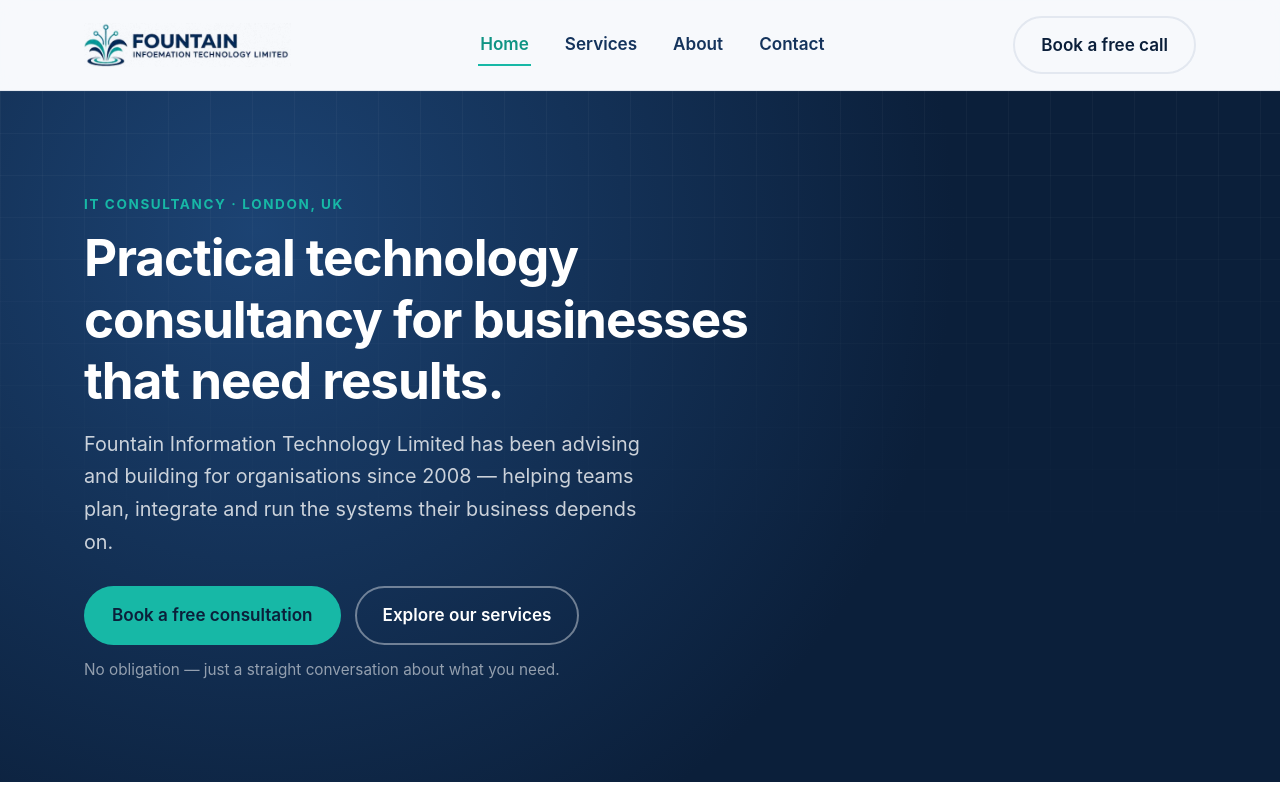
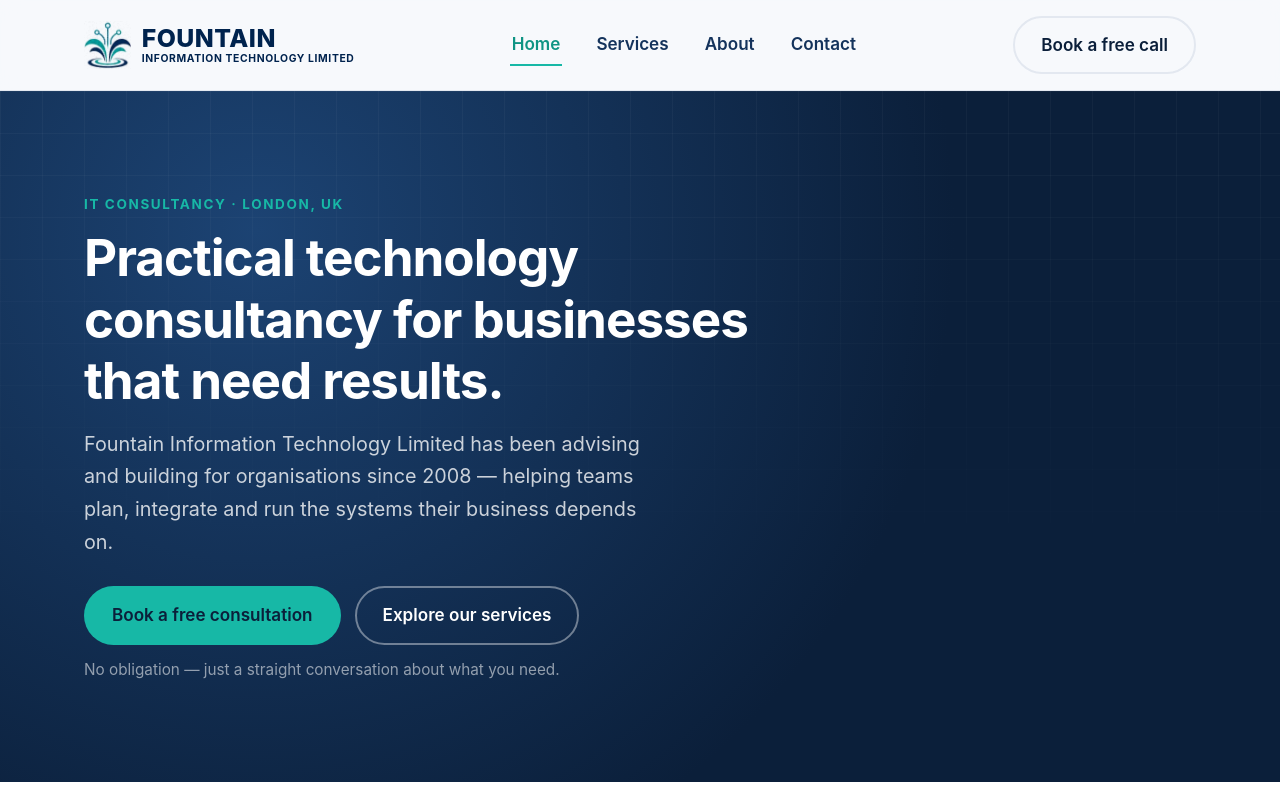
Before and after one commit to yomzywayne/fountain-information, a plain HTML site: page website/index.html in a window 1280 px wide. Shown: the top 800 px of the page. Drawn offline with Linux system fonts and the light colour scheme.

Commit message:
Rebuild header logo as icon plus readable text

```diff
--- a/website/css/styles.css
+++ b/website/css/styles.css
@@ -168,17 +168,38 @@ ul {
 .brand {
   display: flex;
   align-items: center;
-  gap: 10px;
-  font-weight: 800;
-  font-size: 1.15rem;
-  color: var(--navy);
+  gap: clamp(8px, 0.8vw, 12px);
+  color: #00234e;
+  line-height: 1;
 }
 
-.brand-logo {
+/* Fountain icon from the company logo; the name beside it is real text so it
+   stays sharp and readable at every screen size */
+.brand-icon {
   display: block;
-  /* Scales with screen width: 22px on phones, about 44px on laptops, 48px max */
-  height: clamp(22px, calc(2.4vw + 13px), 48px);
+  height: clamp(36px, calc(1.4vw + 30px), 50px);
   width: auto;
+  flex-shrink: 0;
+}
+
+.brand-text {
+  display: flex;
+  flex-direction: column;
+  gap: 3px;
+}
+
+.brand-name {
+  font-weight: 800;
+  font-size: clamp(1.1rem, calc(0.6vw + 0.95rem), 1.45rem);
+  letter-spacing: 0.02em;
+}
+
+.brand-sub {
+  font-weight: 700;
+  font-size: clamp(0.5rem, calc(0.15vw + 0.47rem), 0.62rem);
+  letter-spacing: 0.06em;
+  text-transform: uppercase;
+  color: #00234e;
 }
 
 .nav-links {
@@ -754,13 +775,9 @@ form.contact-form {
 .footer-brand .brand {
   display: inline-flex;
   margin-bottom: 14px;
-  padding: 8px 12px;
+  padding: 10px 14px;
   background: #fff;
   border-radius: 10px;
-}
-
-.footer-brand .brand-logo {
-  height: clamp(20px, calc(2vw + 12px), 40px);
 }
 
 .footer-grid h4 {
--- a/website/index.html
+++ b/website/index.html
@@ -45,7 +45,7 @@
 
   <header class="site-header">
     <nav class="nav container">
-      <a href="index.html" class="brand"><img src="assets/logo.png" alt="Fountain Information Technology Limited" class="brand-logo" width="484" height="102" /></a>
+      <a href="index.html" class="brand" aria-label="Fountain Information Technology Limited, home"><img src="assets/logo-icon.png" alt="" class="brand-icon" width="101" height="102" /><span class="brand-text"><span class="brand-name">FOUNTAIN</span><span class="brand-sub">Information Technology Limited</span></span></a>
       <div class="nav-links">
         <a href="index.html" class="active">Home</a>
         <a href="services.html">Services</a>
@@ -234,7 +234,7 @@
     <div class="container">
       <div class="footer-grid">
         <div class="footer-brand">
-          <a href="index.html" class="brand"><img src="assets/logo.png" alt="Fountain Information Technology Limited" class="brand-logo" width="484" height="102" /></a>
+          <a href="index.html" class="brand" aria-label="Fountain Information Technology Limited, home"><img src="assets/logo-icon.png" alt="" class="brand-icon" width="101" height="102" /><span class="brand-text"><span class="brand-name">FOUNTAIN</span><span class="brand-sub">Information Technology Limited</span></span></a>
           <p>Independent IT consultancy based in London, registered with Companies House since 2008.</p>
         </div>
         <div>
```
Also changed, not shown: website/404.html (+2 -2 lines), website/about.html (+2 -2 lines), website/contact.html (+2 -2 lines), website/services.html (+2 -2 lines), website/assets/logo-icon.png (added).
